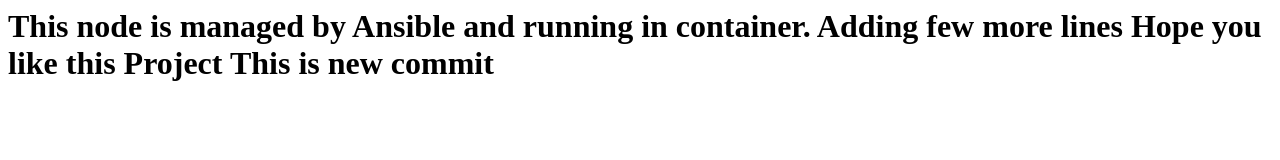
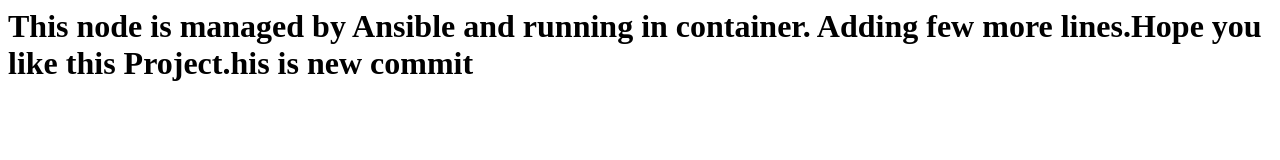
Before and after one commit to amitvpawar/container-ansible, a plain HTML site: page index.html in a window 1280 px wide. Drawn offline with Linux system fonts and the light colour scheme.

Commit message:
Update index.html

```diff
--- a/index.html
+++ b/index.html
@@ -3,7 +3,5 @@
 		<title>Welcome to my webpage hosted on nginx Using Jenkins and Ansible</title>
 	</h1>
 	<body>
-		<h1>This node is managed by Ansible and running in container. Adding few more lines
-		Hope you like this Project
-		This is new commit</h1>
+		<h1>This node is managed by Ansible and running in container. Adding few more lines.Hope you like this Project.his is new commit</h1>
 	</body>
```
